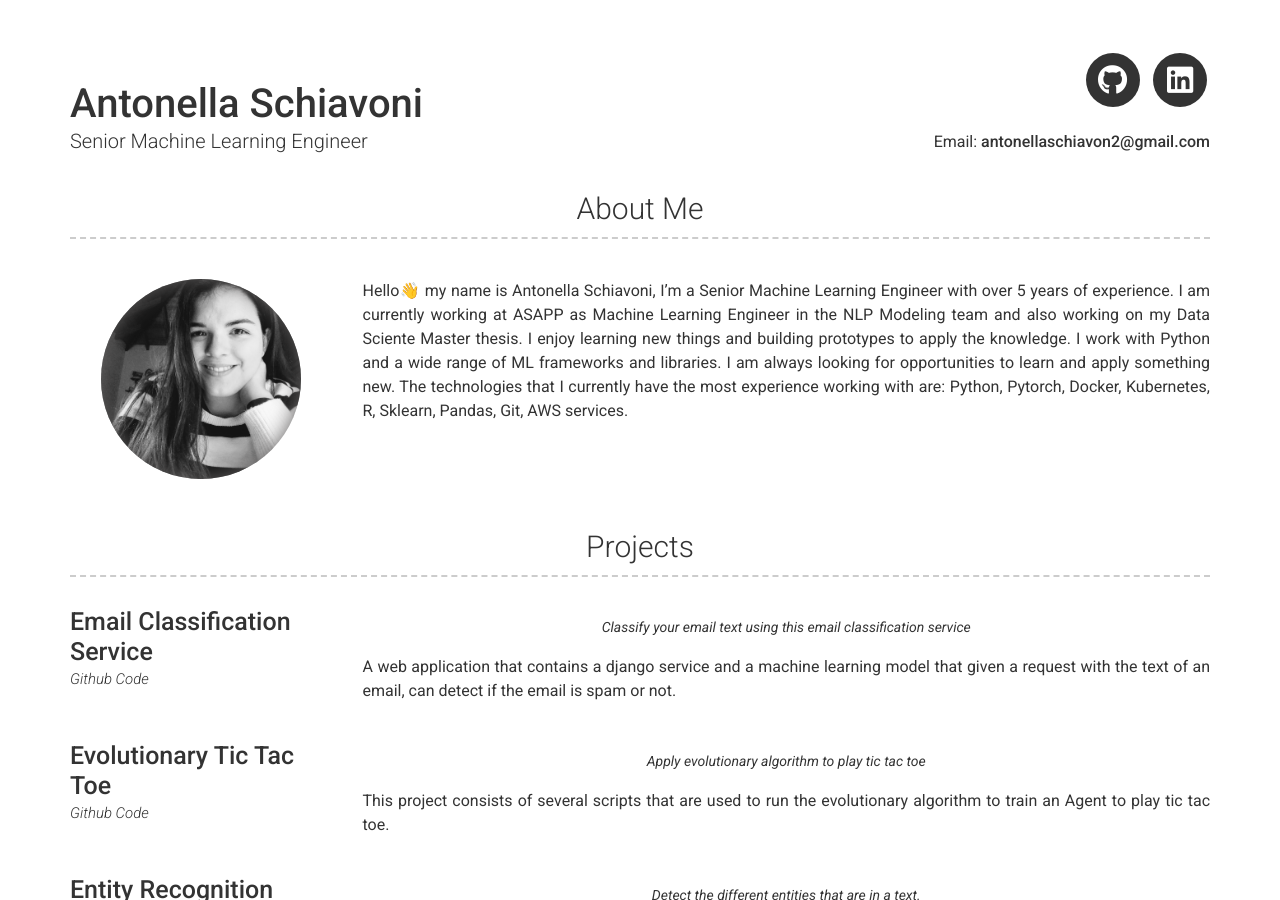
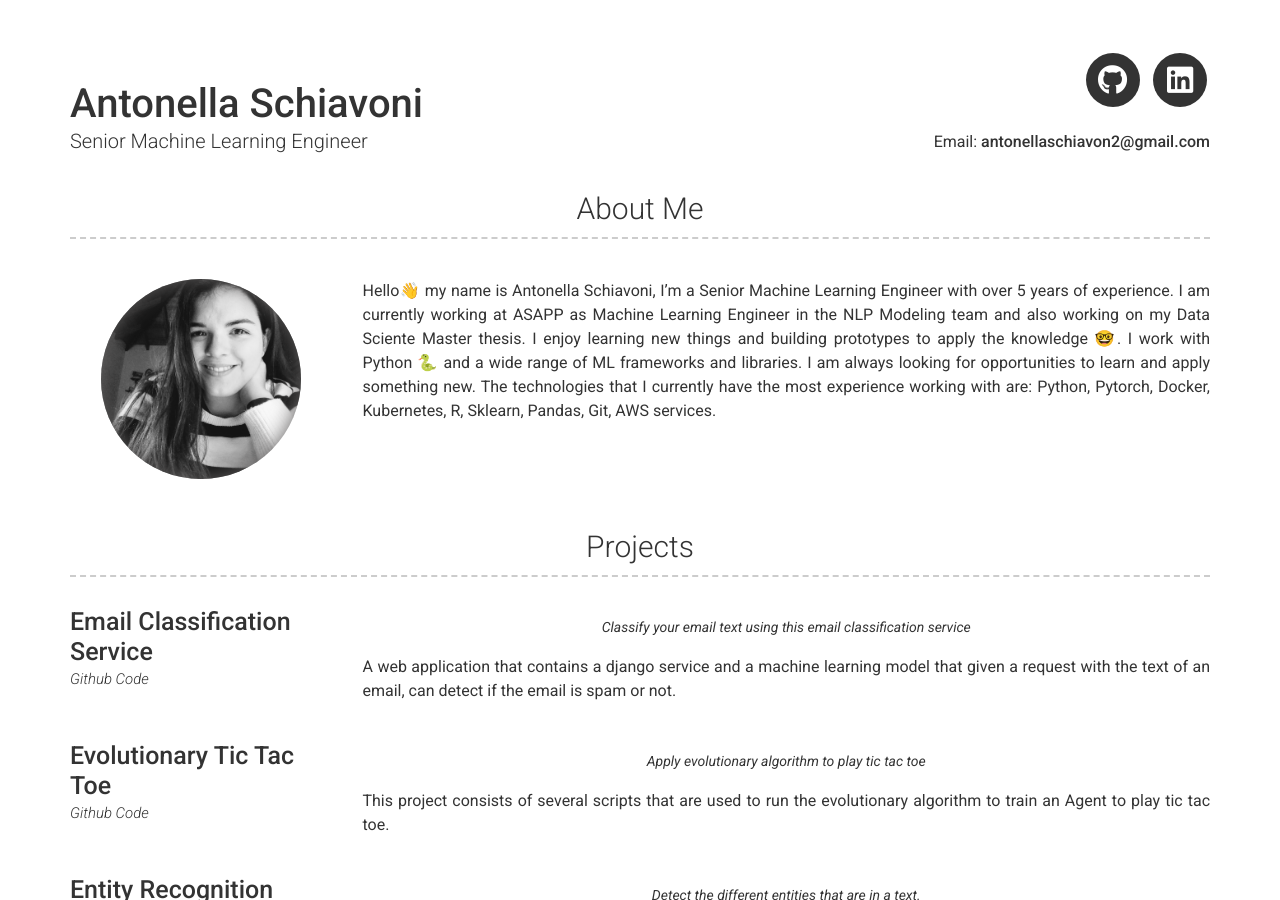
Before and after one commit to antonella-schiavoni/antonella-schiavoni.github.io, a Jekyll site: the page built from index.md, in a window 1280 px wide and 900 px high. Built offline with Jekyll 4.4.1, drawn with Linux system fonts in a browser that asks for light colours; nearby versions of some CDN libraries.

```diff
--- a/_config.yml
+++ b/_config.yml
@@ -40,7 +40,7 @@ about_profile_image: images/profile.jpg
 about_content: | # this will include new lines to allow paragraphs
 
   Hello👋 my name is Antonella Schiavoni, I’m a Senior Machine Learning Engineer with over 5 years of experience. I am currently working at ASAPP as Machine Learning Engineer in the NLP Modeling team and also working on my Data Sciente Master thesis.
-  I enjoy learning new things and building prototypes to apply the knowledge. I work with Python and a wide range of ML frameworks and libraries. I am always looking for opportunities to learn and apply something new.
+  I enjoy learning new things and building prototypes to apply the knowledge 🤓. I work with Python 🐍 and a wide range of ML frameworks and libraries. I am always looking for opportunities to learn and apply something new.
   The technologies that I currently have the most experience working with are: Python, Pytorch, Docker, Kubernetes, R, Sklearn, Pandas, Git, AWS services.
 
 content:
```
